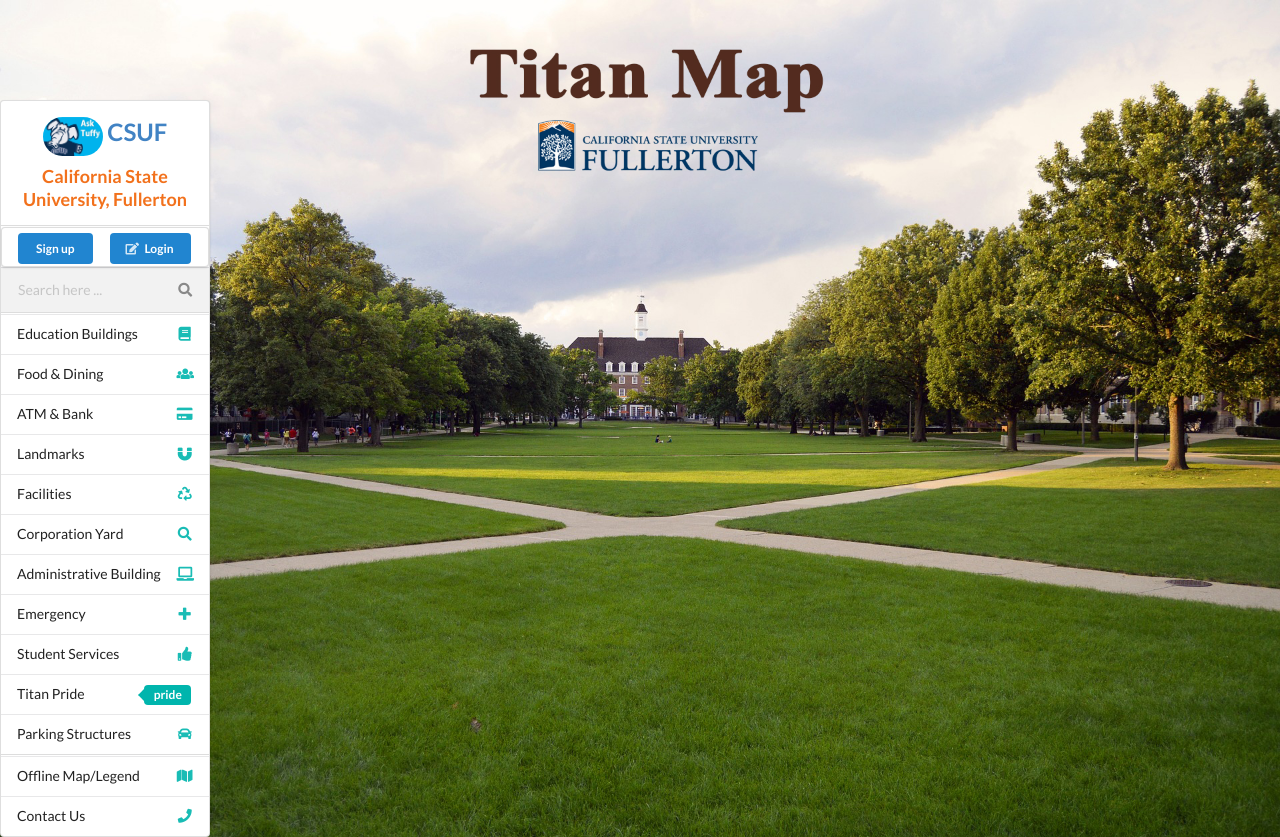
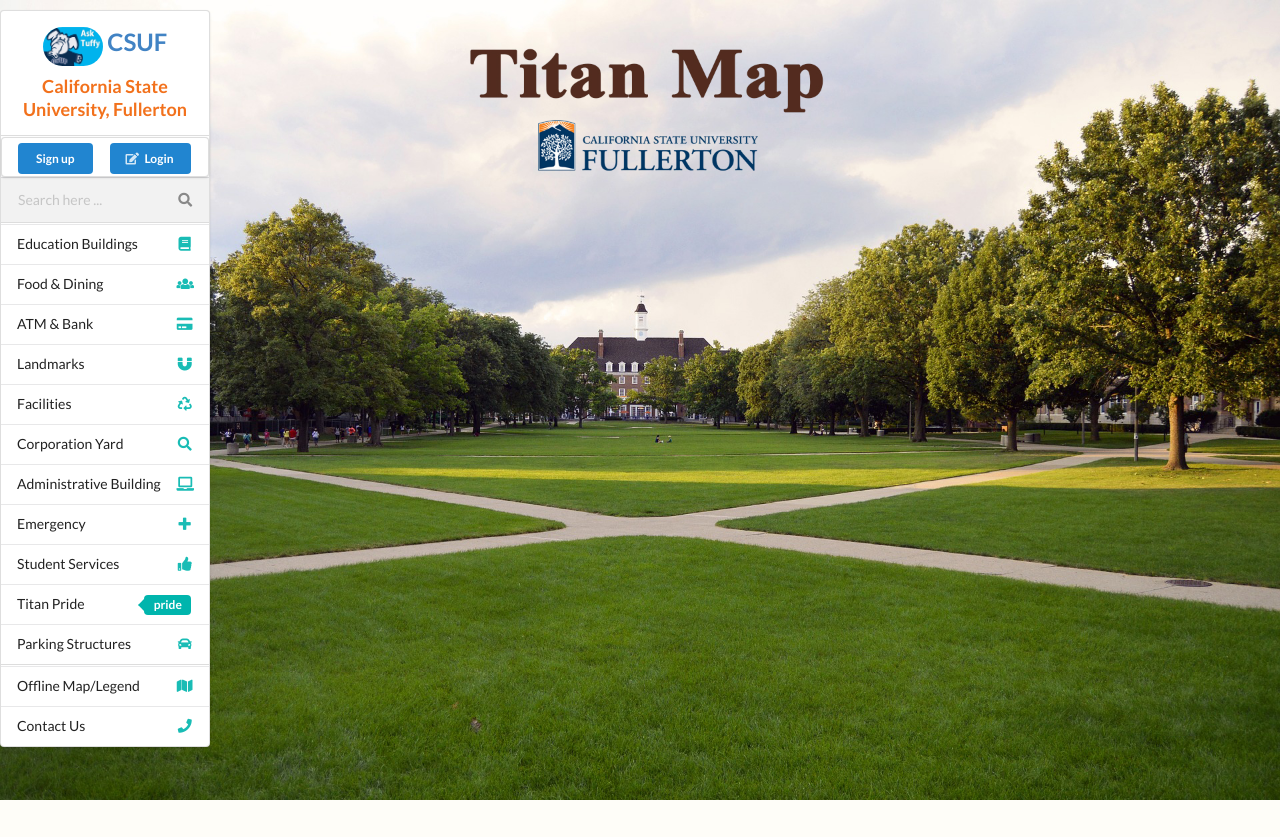
Before and after one commit to tdn091995/map_app, a Flask app: page / in a window 1280 px wide. After the commit the page ends 800 px from the top, so only its background shows below. Run offline with Flask 2, Linux system fonts and the light colour scheme; some libraries are stand-ins or nearby versions.

Commit message:
updated size for navbar

```diff
--- a/app/static/css/style.css
+++ b/app/static/css/style.css
@@ -17,7 +17,7 @@
 
         #navbar {
             position: relative;
-            top: 100px;
+            top: 10px;
         }
 
 
```
